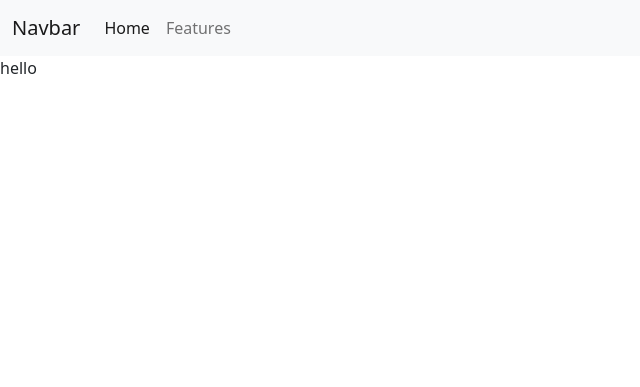
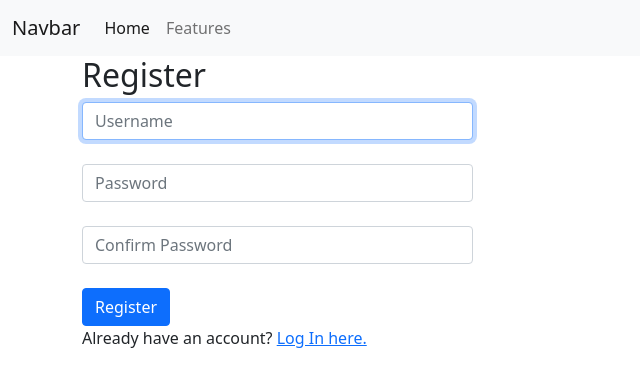
Before and after one commit to dpmumme12/NBAPI, a Django app: page /Register in a window 1280 px wide. Shown: the top 387 px of the page, without its empty margins (0-640 px from the left). Run offline with Django 3.2, Linux system fonts and the light colour scheme; parts of the project's set-up code (start-up, migrations or seed data) failed here and were passed over.

Commit message:
added html files

```diff
--- /dev/null
+++ b/nba_api/static/nba_api/styles.css
@@ -0,0 +1,7 @@
+.register-form{
+    width: 35%;
+}
+
+.login-form{
+    width: 35%;
+}
--- a/nba_api/templates/nba_api/register.html
+++ b/nba_api/templates/nba_api/register.html
@@ -1,5 +1,32 @@
 {% extends "nba_api/layout.html" %}
 
+
 {% block main %}
-hello
+<div class="container">
+<h2>Register</h2>
+
+    {% if message %}
+        <div>{{ message }}</div>
+    {% endif %}
+    <div class="register-form">
+    <form action="{% url 'register' %}" method="post">
+        {% csrf_token %}
+        <div class="form-group">
+            <input class="form-control" autofocus type="text" name="username" placeholder="Username">
+        </div>
+        <br>
+        <div class="form-group">
+            <input class="form-control" type="password" name="password" placeholder="Password">
+        </div>
+        <br>
+        <div class="form-group">
+            <input class="form-control" type="password" name="confirmation" placeholder="Confirm Password">
+        </div>
+        <br>
+        <input class="btn btn-primary" type="submit" value="Register">
+    </form>
+
+    Already have an account? <a href="{% url 'login' %}">Log In here.</a>
+    </div>
+</div>
 {% endblock %}
--- a/nba_api/urls.py
+++ b/nba_api/urls.py
@@ -1,4 +1,5 @@
 from django.urls import path
+
 
 from . import views
 
@@ -7,5 +8,6 @@ urlpatterns = [
     path('TeamSearch/<str:team>/showStats=<str:showStats>',views.teamSearch, name ='teamSearch'),
     path('PlayerSearch/<str:player>',views.playerSearch, name ='playerSearch'),
     path('statsSearch/<str:id>',views.statsSearch, name ='statsSearch'),
-    path('Register',views.register, name ='resgister')
+    path('Register',views.register, name ='register'),
+    path('Login',views.login_view, name ='login')
 ]
--- a/nba_api/views.py
+++ b/nba_api/views.py
@@ -4,7 +4,7 @@ from .models import players, statistics, user
 from django.contrib.auth import authenticate, login, logout
 from django.db import IntegrityError
 from django.urls import reverse
-from .functions import r
+from .functions import randompassword
 
 # Create your views here.
 def index(request):
@@ -16,28 +16,48 @@ def index(request):
 def register(request):
    if request.method == "POST":
       username = request.POST["username"]
-      email = request.POST["email"]
 
       # Ensure password matches confirmation
       password = request.POST["password"]
       confirmation = request.POST["confirmation"]
       if password != confirmation:
-         return render(request, "auctions/register.html", {
+         return render(request, "nba_api/register.html", {
                "message": "Passwords must match."
          })
 
       # Attempt to create new user
       try:
-         user = user.objects.create_user(username, email, password)
-         user.save()
+         apiKey = randompassword()
+         new_user = user.objects.create_user(username, password, apiKey)
+         new_user.save()
       except IntegrityError:
-         return render(request, "auctions/register.html", {
+         return render(request, "nba_api/register.html", {
                "message": "Username already taken."
          })
       login(request, user)
       return HttpResponseRedirect(reverse("index"))
    else:
+
       return render(request, "nba_api/register.html")
+
+def login_view(request):
+    if request.method == "POST":
+
+        # Attempt to sign user in
+        username = request.POST["username"]
+        password = request.POST["password"]
+        user = authenticate(request, username=username, password=password)
+
+        # Check if authentication successful
+        if user is not None:
+            login(request, user)
+            return HttpResponseRedirect(reverse("index"))
+        else:
+            return render(request, "nba_api/login.html", {
+                "message": "Invalid username and/or password."
+            })
+    else:
+        return render(request, "nba_api/login.html")
 
 
 def teamSearch(request,team,showStats):
```
Also changed, not shown: nba_api/templates/nba_api/login.html (added, +29 -0 lines), nba_api/static/nab_api/styles.css (deleted).
